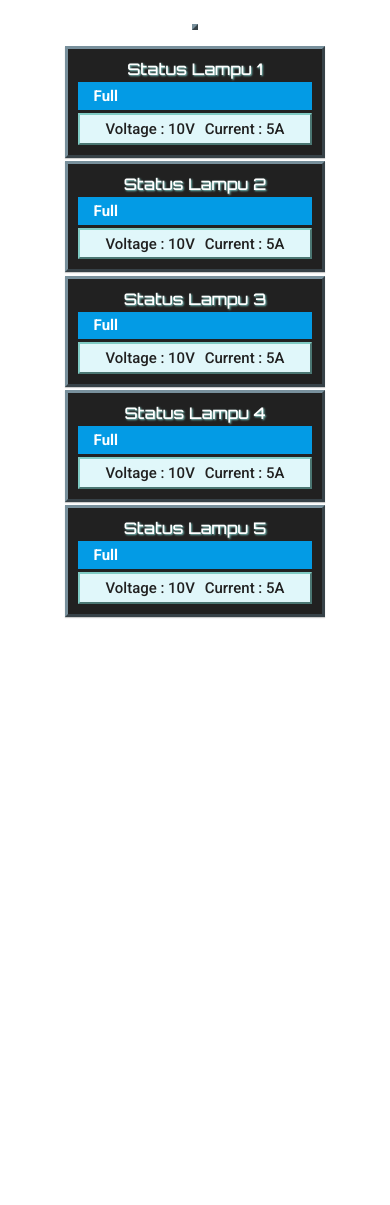
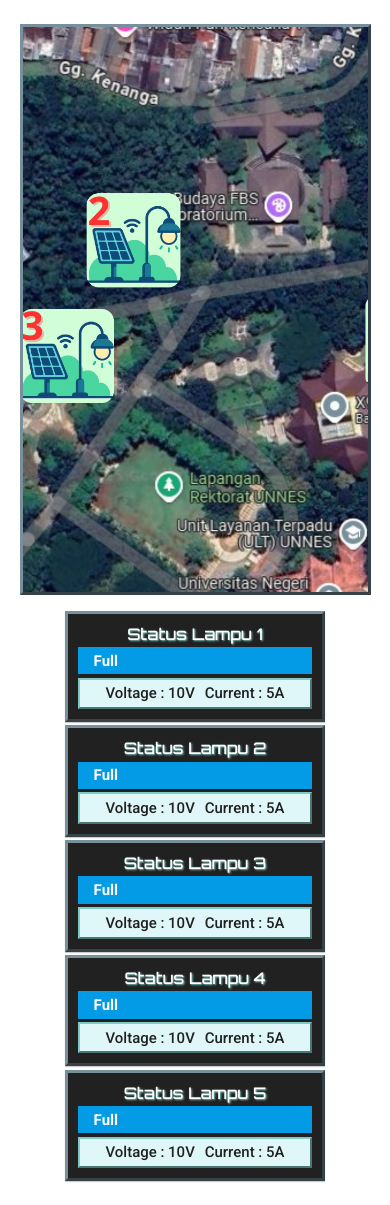
Before and after one commit to Bangun-creature/monitoring-pv, a PHP site: page / in a window 390 px wide. Before the commit the page ends 618 px from the top, so only its background shows below. Run offline with PHP 8.4, Linux system fonts and the light colour scheme; some web fonts are replaced.

Commit message:
Mengedit ukuran gambar di semua display

```diff
--- a/style.css
+++ b/style.css
@@ -88,8 +88,14 @@
 @media screen and (max-width: 1020px) {
   .main-container {
     grid-template-columns: 1fr;
+    grid-template-rows: 1fr 1fr;
     grid-template-areas: "main" "aside";
     justify-items: center;
+  }
+
+  .main {
+    width: 100%;
+    height: 100%;
   }
 
   .aside {
@@ -98,6 +104,14 @@
 }
 
 @media screen and (max-width: 610px) {
+  .main-container {
+    grid-template-rows: 1fr 1fr;
+  }
+  .main {
+    width: 100%;
+    height: 100%;
+  }
+
   .aside {
     width: 80%;
   }
```
